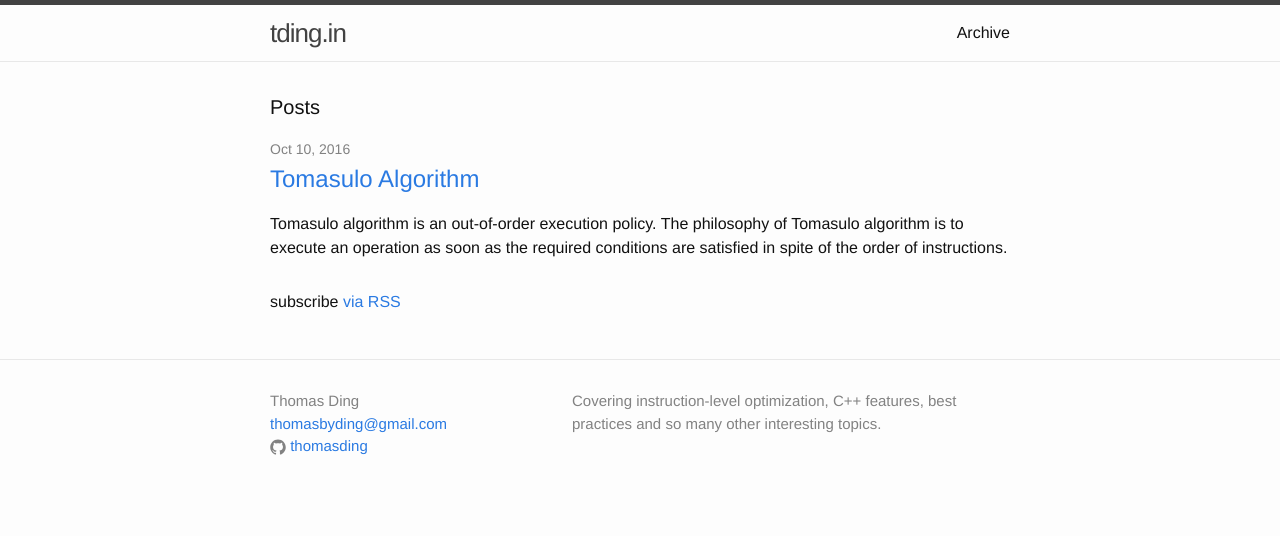
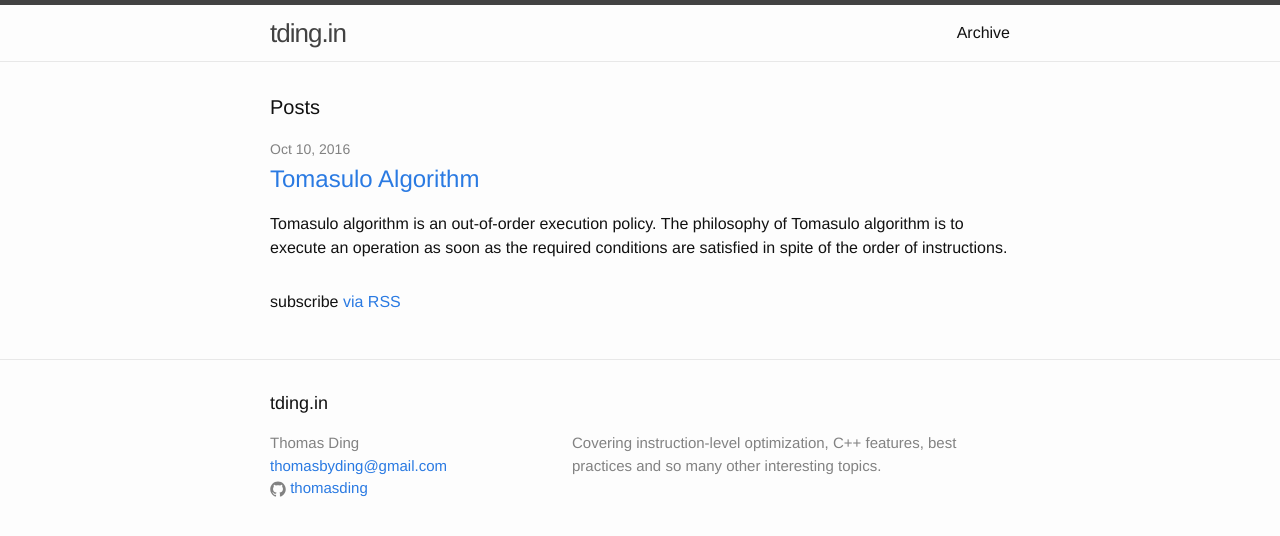
Before and after one commit to thomasding/blog, a Jekyll site: the page built from index.md, in a window 1280 px wide. Shown: the top 536 px of the page. Built offline with Jekyll 4.4.1, drawn with Linux system fonts in a browser that asks for light colours.

Commit message:
Add footer back

```diff
--- a/_includes/footer.html
+++ b/_includes/footer.html
@@ -1,6 +1,8 @@
 <footer class="site-footer">
 
   <div class="wrapper">
+
+    <h2 class="footer-heading">{{ site.title | escape }}</h2>
 
     <div class="footer-col-wrapper">
       <div class="footer-col footer-col-1">
```
